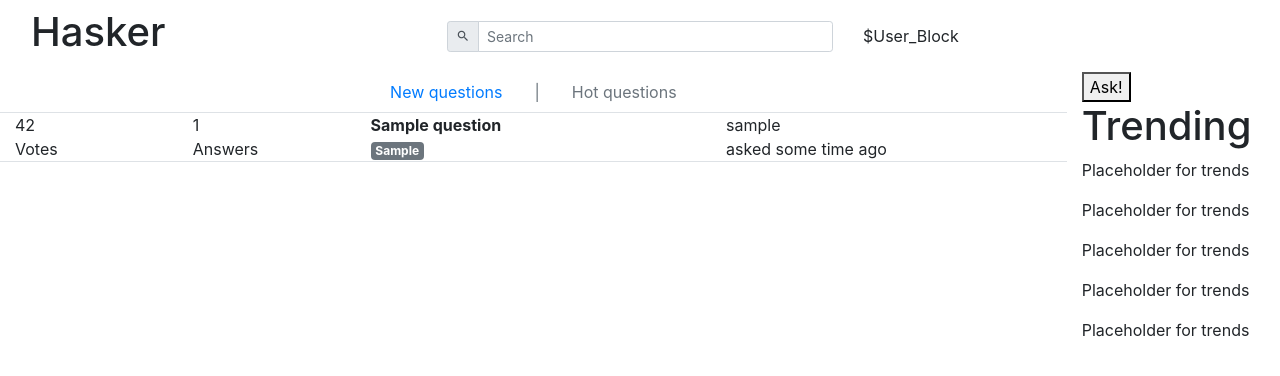
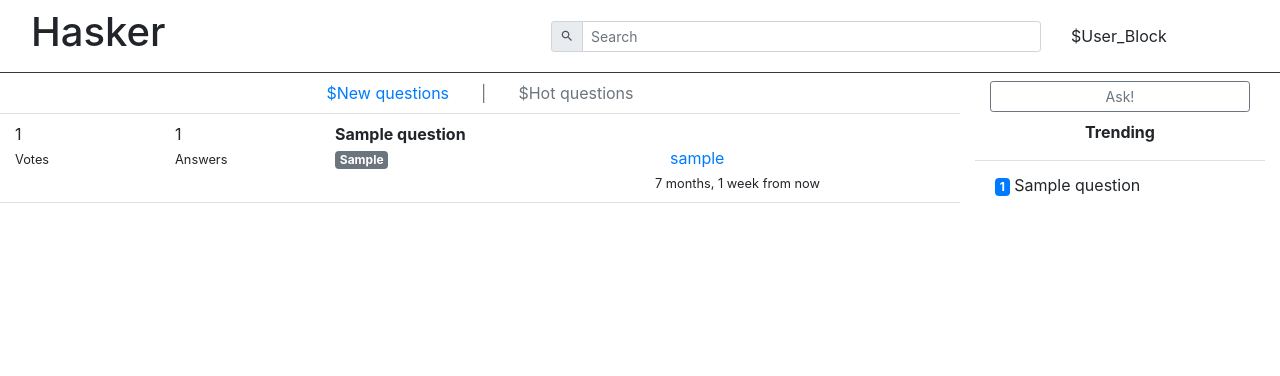
Before and after one commit to yakotsar/hasker, a Django app: page / in a window 1280 px wide. Shown: the top 376 px of the page. Run offline with Django 3.2, Linux system fonts and the light colour scheme; tables that the repository leaves empty hold one stand-in row (values such as "Sample post"); some libraries are stand-ins or nearby versions.

Commit message:
some updates, add_question_form

```diff
--- a/config/settings.py
+++ b/config/settings.py
@@ -37,6 +37,7 @@ INSTALLED_APPS = [
     'django.contrib.sessions',
     'django.contrib.messages',
     'django.contrib.staticfiles',
+    'django.contrib.humanize',
     'hasker',
 ]
 
--- a/config/urls.py
+++ b/config/urls.py
@@ -2,11 +2,11 @@ from django.conf import settings
 from django.contrib import admin
 from django.urls import path, include
 
-from hasker.views import index, ask
+from hasker.views import index, AskView
 
 urlpatterns = [
     path('admin/', admin.site.urls),
-    path('ask/', ask),
+    path('ask/', AskView.as_view()),
     path('', index),
 ]
 
--- a/hasker/models.py
+++ b/hasker/models.py
@@ -22,7 +22,7 @@ def get_sentinel_user():
 
 class BaseEntryModel(models.Model):
     created = models.DateTimeField(default=timezone.now)
-    body = models.TextField()
+    text = models.TextField()
     author = models.ForeignKey(
             get_user_model(),
             on_delete=models.SET(get_sentinel_user),
@@ -36,17 +36,15 @@ class Question(BaseEntryModel):
     tags = models.ManyToManyField(Tag, blank=True)
     title = models.CharField(max_length=255)
     best_answer = models.ForeignKey('Answer', default=None, on_delete=models.SET_NULL, null=True)
-    answers_count = models.SmallIntegerField(default=0)
-
-    def tag_summary(self):
-        return ' '.join(t.tag for t in self.tags.all())
-
-    def count_answers(self):
-        self.answers_count = Answer.objects.filter(to_question=self).count()
-        self.save()
 
     def __str__(self):
         return self.title
+
+    def votes_count(self):
+        return sum(answer.votes for answer in self.answers.all())
+
+    def answers_count(self):
+        return self.answers.all().count()
 
 
 class Answer(BaseEntryModel):
@@ -56,13 +54,5 @@ class Answer(BaseEntryModel):
 
     def __str__(self):
         ch_lim=15
-        short_answer = self.body if len(self.body)<ch_lim else self.body[:ch_lim] +'...'
+        short_answer = self.text if len(self.text)<ch_lim else self.text[:ch_lim] +'...'
         return short_answer
-
-    def save(self, *args, **kwargs):
-        super().save(*args, **kwargs)
-        self.to_question.count_answers()
-
-    def delete(self, *args, **kwargs):
-        super().delete(*args, **kwargs)
-        self.to_question.count_answers()
--- a/hasker/views.py
+++ b/hasker/views.py
@@ -1,5 +1,8 @@
 from django.shortcuts import render
-from hasker.models import Question, Answer
+from hasker.models import Question, Answer, Tag
+from hasker.forms import AskForm
+from django.views.generic import View
+from django.http import HttpResponseRedirect
 
 def index(request):
     context = {
@@ -9,9 +12,23 @@ def index(request):
     return render(request, 'index.html', context)
 
 
-def ask(request):
-    questions = Question.objects.all()
-    context = {
-            'questions' : questions
-            }
-    return render(request, 'ask.html', context)
+class AskView(View):
+
+    def get(self, request):
+        form = AskForm()
+        context = {
+            'questions' : Question.objects.all(),
+            'form' : form
+        }
+        return render(request, 'ask.html', context)
+
+    def post(self, request):
+        form = AskForm(request.POST)
+        if form.is_valid():
+            new_question = Question(
+                    title=form.cleaned_data['title'],
+                    text=form.cleaned_data['text'],
+                    author=request.user,
+                    )
+            new_question.save()
+            return HttpResponseRedirect('/')
--- a/templates/base.html
+++ b/templates/base.html
@@ -13,25 +13,27 @@
         <title>{% block title %}{% endblock %}</title>
     </head>
     <body>
-        <nav class="navbar">
-            <h1 class="col-4">Hasker</h1>
-            <div class="input-group input-group-sm col-4">
+        <nav class="navbar border-bottom border-dark">
+            <h1 class="col-5">Hasker</h1>
+            <div class="input-group input-group-sm col-5">
                 <div class="input-group-prepend">
                     <i class="input-group-text material-icons" id="inputGroup-sizing-sm"> search </i>
                 </div>
                 <input class="form-control" type="search" placeholder="Search" aria-label="Search" aria-describedby="inputGroup-sizing-sm">
             </div>
-            <div class="col-4">
+            <div class="col-2">
                 <span>$User_Block</span>
             </div>
         </nav>
         <div class="container-fluid">
             <div class="row flex-xl-nowrap">
-                <main class="container">
-                    {% block content %}{% endblock %}
+                <main class="conrainer col-9">
+                    {% block content %} content {% endblock %}
                 </main>
-                <div class="d-none d-xl-block col-xl-2 bd-toc">
-                    {% block trending %}{% endblock %}
+                <div class="col-3">
+                    {% block trending %}
+                        {% include "trend.html" %}
+                    {% endblock %}
                 </div>
             <div>
         </div>
--- a/templates/index.html
+++ b/templates/index.html
@@ -1,57 +1,42 @@
 {% extends "base.html" %}
+{% load humanize %}
 
 {% block title %} index {% endblock %}
 
 {% block content %}
     <div class="row border-bottom justify-content-center">
-        <ul class="nav justify-content-center">
+        <ul class="nav">
 
             <li class="nav-item">
-                <a class="nav-link active" href="#">New questions</a>
+                <a class="nav-link active" href="#">$New questions</a>
             </li>
             <li class="nav-item">
                 <a class="nav-link disabled" href="#" tabindex="-1" aria-disabled="true">|</a>
             </li>
             <li class="nav-item">
-                <a class="nav-link disabled" href="#" tabindex="-1" aria-disabled="true">Hot questions</a>
+                <a class="nav-link disabled" href="#" tabindex="-1" aria-disabled="true">$Hot questions</a>
             </li>
         </ul>
     </div>
     {% for question in questions %}
-    <div class="row border-bottom">
-        <div class="col-2">
-            42
-            <br>
-            Votes
-        </div>
-        <div class="col-2">
-            {{ question.answers_count }}
-            <br>
-            Answers
+    <div class="row border-bottom py-2">
+        <div class="col-2">{{ question.votes_count }}</div>
+        <div class="col-2">{{ question.answers_count }}</div>
+        <div class="col-8"><b>{{ question.title }}</b></div>
+        <div class="w-100"></div>
+        <div class="col-2"><small>Votes</small></div>
+        <div class="col-2"><small>Answers</small></div>
+        <div class="col-4">
+                {% for tag in question.tags.all %}
+                    <span class="badge badge-secondary">{{ tag.tag }}</span>
+                {% endfor %}
         </div>
         <div class="col-4">
-            <strong>{{ question.title }}</strong>
-            <br>
-            {% for tag in question.tags.all %}
-                <span class="badge badge-secondary">{{ tag.tag }}</span>
-            {% endfor %}
-        </div>
-        <div class="col-4">
-            {{ question.author }}
-            <br>
-            asked some time ago
+            <div class="col-12">
+                <a href="#">{{ question.author }}</a>
+            </div>
+            <div class="cal-12"><small>{{ question.created|naturaltime }}</small></div>
         </div>
     </div>
     {% endfor %}
 {% endblock %}
-{% block trending %}
-        <button type="button">
-            Ask!
-        </button>
-        <h1> Trending </h1>
-        <p>Placeholder for trends</p>
-        <p>Placeholder for trends</p>
-        <p>Placeholder for trends</p>
-        <p>Placeholder for trends</p>
-        <p>Placeholder for trends</p>
-{% endblock %}
--- /dev/null
+++ b/templates/trend.html
@@ -0,0 +1,18 @@
+{% block trending %}
+    <div class="container py-2">
+        <form action="/ask/">
+        <button type="submit" class="btn btn-outline-secondary btn-sm btn-block">Ask!</button>
+        </form>
+        <div class="block py-2 text-center">
+        <b>Trending</b>
+        </div>
+    </div>
+        <ul class="list-group list-group-flush">
+        {% for question in questions %}
+            <li class="list-group-item">
+                <span class="badge badge-primary">{{ question.votes_count }}</span>
+                {{ question.title }}
+            </li>
+        {% endfor %}
+        </ul>
+{% endblock %}
```
Also changed, not shown: hasker/forms.py (added, +21 -0 lines), templates/ask.html (+19 -4 lines).
